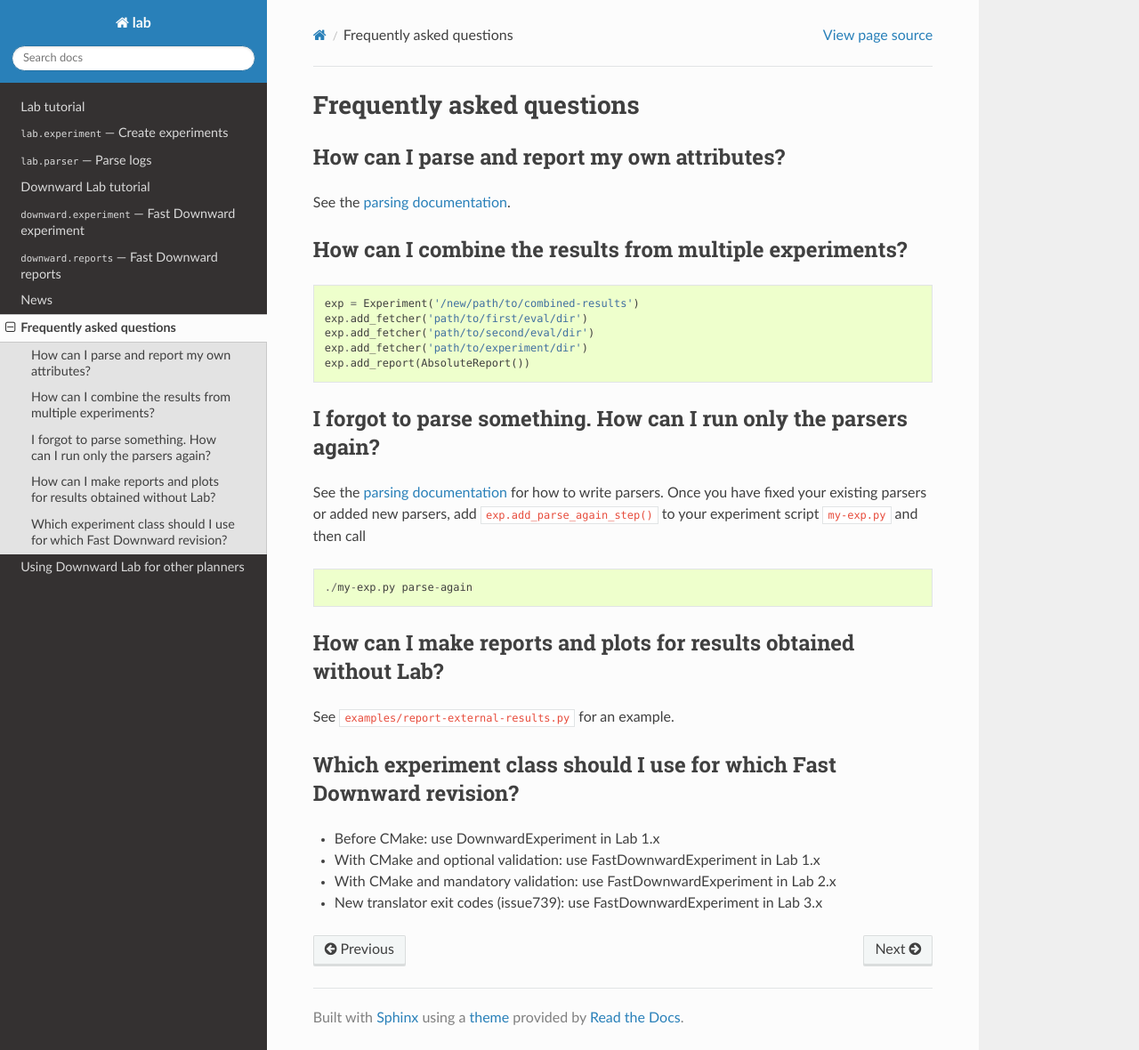
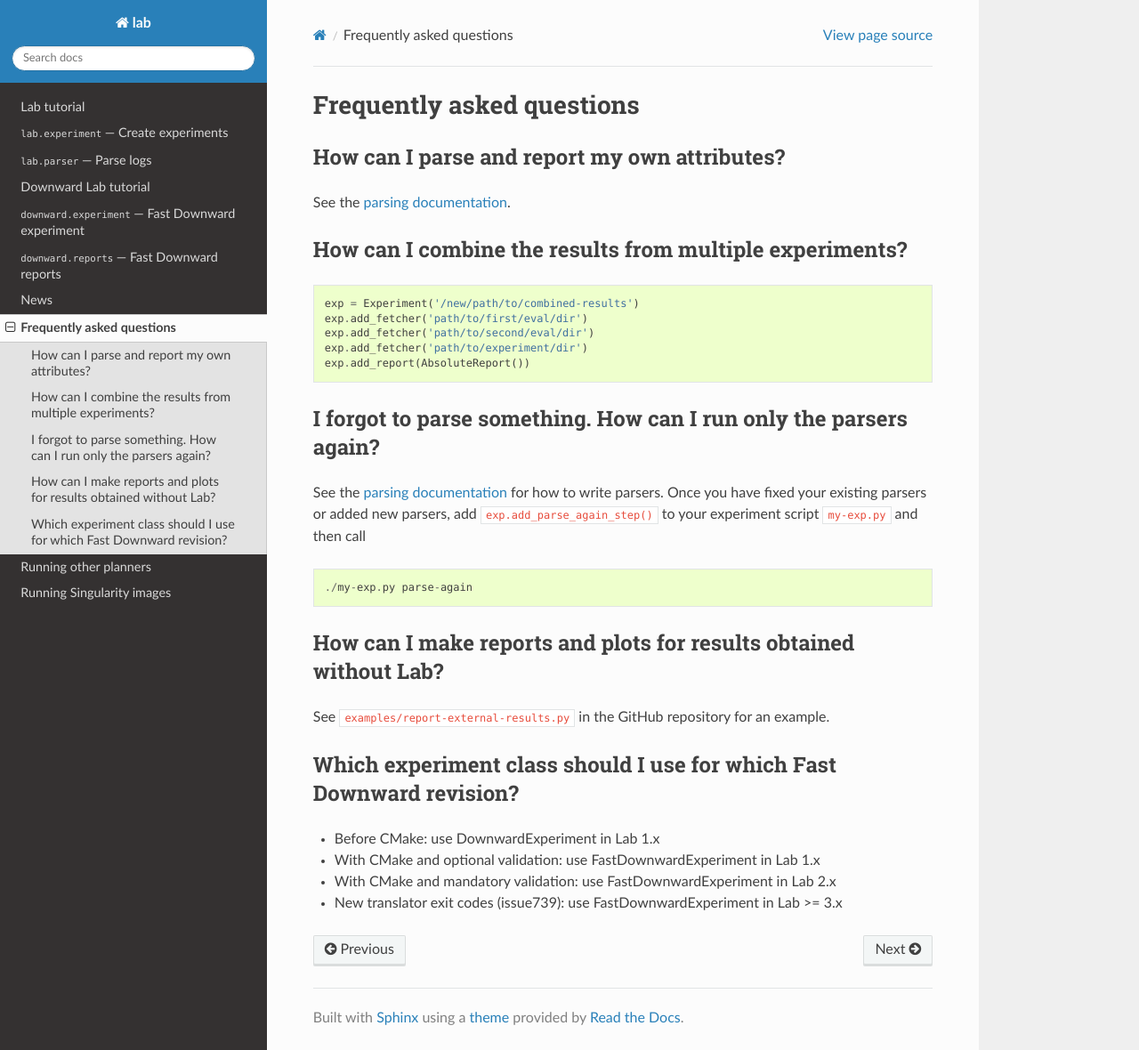
Before and after one commit to aibasel/lab, a Sphinx documentation site: the page built from docs/faq.rst, in a window 1280 px wide and 1180 px high. Shown: the whole window at 89% size. Built offline with Sphinx 7.4.7 and the Read the Docs theme 2.0.0, drawn with Linux system fonts in a browser that asks for light colours; pages that are not in the unit, such as notebooks, are missing from menus.

Commit message:
Include Singularity experiment in docs.

```diff
--- a/docs/faq.rst
+++ b/docs/faq.rst
@@ -32,7 +32,8 @@
 How can I make reports and plots for results obtained without Lab?
 ------------------------------------------------------------------
 
-See ``examples/report-external-results.py`` for an example.
+See ``examples/report-external-results.py`` in the GitHub repository for
+an example.
 
 
 Which experiment class should I use for which Fast Downward revision?
@@ -41,4 +42,4 @@
 * Before CMake: use DownwardExperiment in Lab 1.x
 * With CMake and optional validation: use FastDownwardExperiment in Lab 1.x
 * With CMake and mandatory validation: use FastDownwardExperiment in Lab 2.x
-* New translator exit codes (issue739): use FastDownwardExperiment in Lab 3.x
+* New translator exit codes (issue739): use FastDownwardExperiment in Lab >= 3.x
--- a/docs/ff.rst
+++ b/docs/ff.rst
@@ -1,7 +1,7 @@
 .. _ff:
 
-Using Downward Lab for other planners
-=====================================
+Running other planners
+======================
 .. highlight:: python
 
 The script below shows how to run the `FF planner
--- a/docs/index.rst
+++ b/docs/index.rst
@@ -33,3 +33,4 @@
    news
    faq
    ff
+   singularity
```
Also changed, not shown: docs/singularity.rst (added, +15 -0 lines).
